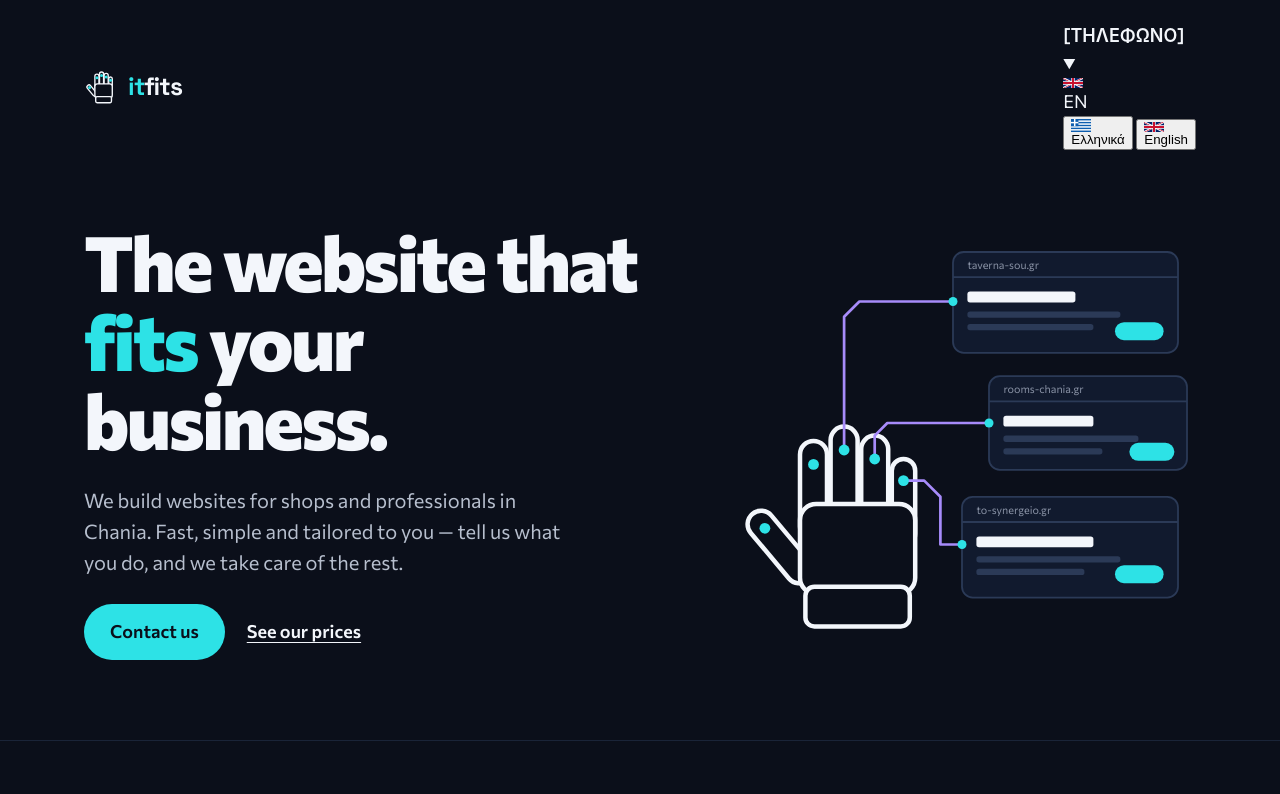
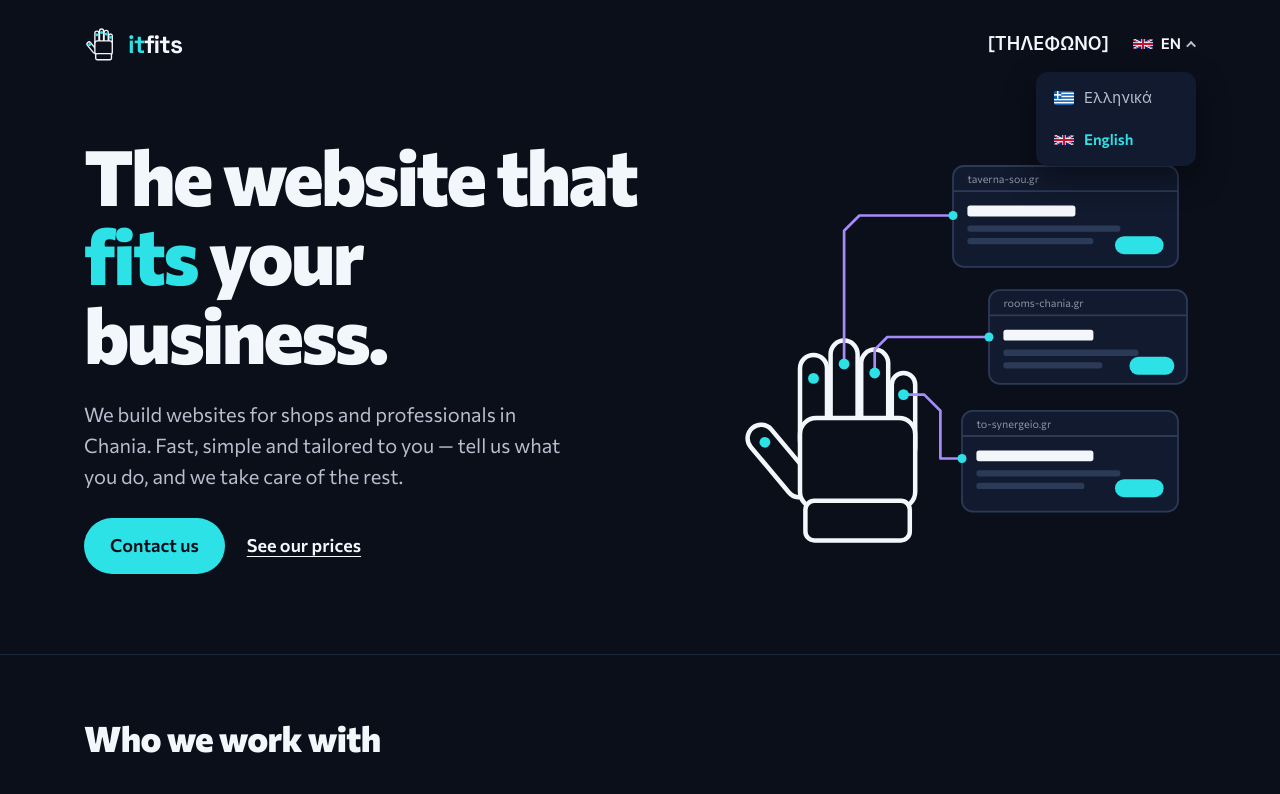
Before and after one commit to padredeldios/micompania, a plain HTML site: page index.html in a window 1280 px wide. Both pictures are taken after a click on the heading "EN". Shown: the top 794 px of the page. Drawn offline with Linux system fonts and the light colour scheme.

Commit message:
Update styles.css

```diff
--- a/styles.css
+++ b/styles.css
@@ -495,3 +495,79 @@ p { margin: 0; }
   align-self: flex-start;
 }
 .hp { display: none; }
+/* ----- Επιλογή γλώσσας (dropdown με σημαιάκια) ----- */
+.header-right {
+  display: flex;
+  align-items: center;
+  gap: 24px;
+  margin-left: auto;
+}
+.lang {
+  position: relative;
+}
+.lang-current {
+  list-style: none;
+  display: flex;
+  align-items: center;
+  gap: 8px;
+  min-height: 44px;
+  cursor: pointer;
+  font-size: 15px;
+  font-weight: 600;
+  color: var(--text);
+  user-select: none;
+}
+.lang-current::-webkit-details-marker { display: none; }
+.lang-current::after {
+  content: "";
+  width: 7px;
+  height: 7px;
+  border-right: 2px solid var(--muted);
+  border-bottom: 2px solid var(--muted);
+  transform: rotate(45deg) translateY(-2px);
+  transition: transform 0.2s;
+}
+.lang[open] .lang-current::after {
+  transform: rotate(-135deg) translateY(-2px);
+}
+.lang-current img,
+.lang-option img {
+  width: 20px;
+  height: auto;
+  border-radius: 2px;
+}
+.lang-menu {
+  position: absolute;
+  right: 0;
+  top: calc(100% + 6px);
+  min-width: 160px;
+  padding: 6px;
+  border-radius: 12px;
+  background: var(--surface);
+  box-shadow: 0 12px 32px rgba(0, 0, 0, 0.45);
+  display: flex;
+  flex-direction: column;
+  gap: 2px;
+  z-index: 20;
+}
+.lang-option {
+  display: flex;
+  align-items: center;
+  gap: 10px;
+  min-height: 40px;
+  padding: 8px 12px;
+  border: 0;
+  border-radius: 8px;
+  background: transparent;
+  font: inherit;
+  font-size: 15px;
+  color: var(--muted);
+  text-align: left;
+  cursor: pointer;
+}
+.lang-option:hover { background: var(--bg); color: var(--text); }
+.lang-option.active { color: var(--accent); font-weight: 600; }
+
+@media (max-width: 480px) {
+  .header-phone { display: none; }
+}
```
